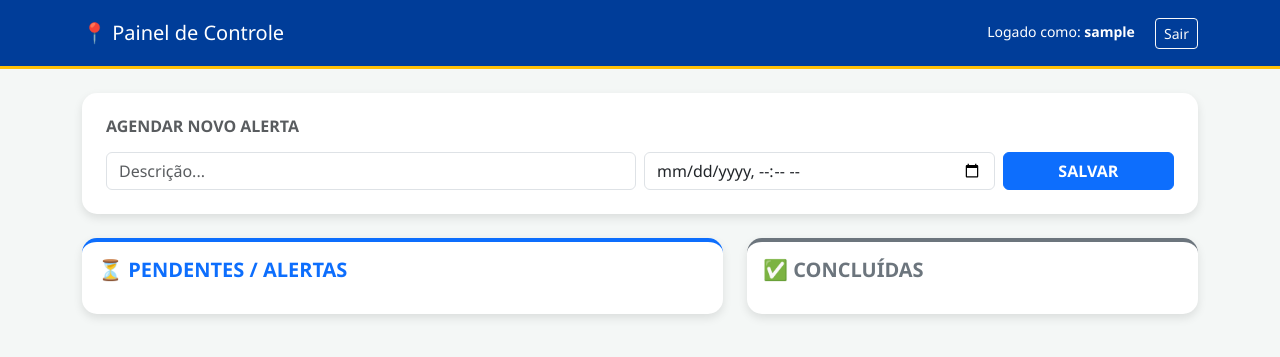
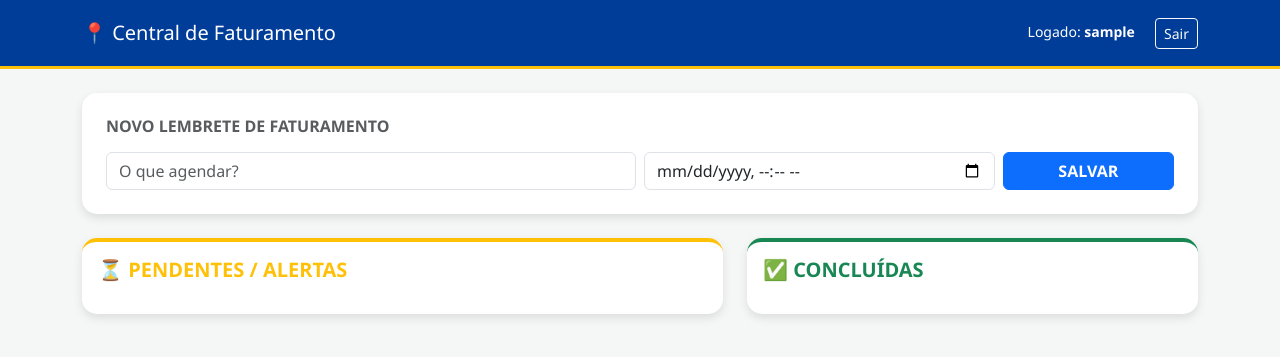
Before and after one commit to DaanielSousa/meu-backend-python, a Flask app: page /painel in a window 1280 px wide. Shown: the top 357 px of the page. Run offline with Flask 3, Linux system fonts and the light colour scheme; the visitor is signed in with stand-in values (Sample User, id 1); data that the repository does not hold is empty.

Commit message:
Update index.html for billing management interface

```diff
--- a/templates/index.html
+++ b/templates/index.html
@@ -3,7 +3,7 @@
 <head>
     <meta charset="UTF-8">
     <meta name="viewport" content="width=device-width, initial-scale=1.0">
-    <title>Central de Faturamento - CBN</title>
+    <title>Gestão Faturamento CBN</title>
     <link href="https://cdn.jsdelivr.net/npm/bootstrap@5.3.0/dist/css/bootstrap.min.css" rel="stylesheet">
     <style>
         body { background-color: #f4f7f6; font-family: 'Segoe UI', sans-serif; }
@@ -16,10 +16,10 @@
 <body>
 
     <nav class="navbar navbar-dark mb-4 p-3">
-        <div class="container d-flex justify-content-between">
-            <span class="navbar-brand h1 m-0">📍 Painel de Controle</span>
+        <div class="container d-flex justify-content-between align-items-center">
+            <span class="navbar-brand h4 m-0">📍 Central de Faturamento</span>
             <div class="text-white">
-                <span class="me-3 small">Logado como: <strong>{{ user_email }}</strong></span>
+                <span class="me-3 small d-none d-md-inline">Logado: <strong>{{ user_email }}</strong></span>
                 <a href="/logout" class="btn btn-outline-light btn-sm">Sair</a>
             </div>
         </div>
@@ -27,9 +27,9 @@
 
     <div class="container">
         <div class="card p-4 mb-4">
-            <h6 class="text-uppercase text-muted fw-bold mb-3">Agendar Novo Alerta</h6>
+            <h6 class="text-uppercase text-muted fw-bold mb-3">Novo Lembrete de Faturamento</h6>
             <div class="row g-2">
-                <div class="col-md-6"><input type="text" id="nova-tarefa" class="form-control" placeholder="Descrição..."></div>
+                <div class="col-md-6"><input type="text" id="nova-tarefa" class="form-control" placeholder="O que agendar?"></div>
                 <div class="col-md-4"><input type="datetime-local" id="data-tarefa" class="form-control"></div>
                 <div class="col-md-2"><button onclick="adicionarTarefa()" class="btn btn-primary w-100 fw-bold">SALVAR</button></div>
             </div>
@@ -37,14 +37,14 @@
 
         <div class="row">
             <div class="col-md-7">
-                <div class="card p-3 mb-4 border-top border-primary border-4">
-                    <h5 class="fw-bold text-primary mb-3">⏳ PENDENTES / ALERTAS</h5>
+                <div class="card p-3 mb-4 border-top border-warning border-4">
+                    <h5 class="fw-bold text-warning mb-3">⏳ PENDENTES / ALERTAS</h5>
                     <div id="lista-ativas"></div>
                 </div>
             </div>
             <div class="col-md-5">
-                <div class="card p-3 border-top border-secondary border-4">
-                    <h5 class="fw-bold text-secondary mb-3">✅ CONCLUÍDAS</h5>
+                <div class="card p-3 border-top border-success border-4">
+                    <h5 class="fw-bold text-success mb-3">✅ CONCLUÍDAS</h5>
                     <div id="lista-historico"></div>
                 </div>
             </div>
@@ -55,6 +55,7 @@
         let alertasVistos = new Set();
 
         async function carregar() {
+            try {
                 const resp = await fetch('/listar');
                 const tarefas = await resp.json();
                 const ativas = document.getElementById('lista-ativas');
@@ -76,28 +77,43 @@
                     `;
 
                     if (t.status === 0) {
+                        // Verifica se chegou o horário
+                        if (t.data === agora && !alertasVistos.has(t.id)) {
+                            alertasVistos.add(t.id);
+                            dispararAlertaAutomatico(t.tarefa, t.id);
+                        } else {
                             ativas.innerHTML += itemHtml;
-                    // Lógica do Alerta
-                    if (t.data === agora && !alertasVistos.has(t.id)) {
-                        dispararSom(t.tarefa);
-                        alertasVistos.add(t.id);
                         }
                     } else {
                         historico.innerHTML += itemHtml;
                     }
                 });
+            } catch (e) { console.log("Erro ao carregar dados."); }
         }
 
-        function dispararSom(msg) {
+        async function dispararAlertaAutomatico(msg, id) {
+            // 1. Toca som
             const audio = new Audio('https://notificationsounds.com/storage/sounds/file-sounds-1148-vibrant.mp3');
-            audio.play().catch(() => console.log("Clique na página para habilitar o áudio."));
-            alert("⏰ AGORA: " + msg);
+            audio.play().catch(() => console.log("Clique na página para ativar áudio."));
+
+            // 2. Alerta visual (trava o código até dar OK)
+            alert("⏰ HORA DO FATURAMENTO: " + msg);
+
+            // 3. Move para concluído no Banco de Dados automaticamente
+            await fetch(`/atualizar_status/${id}`, {
+                method: 'POST',
+                headers: {'Content-Type': 'application/json'},
+                body: JSON.stringify({ status: 1 })
+            });
+
+            // 4. Recarrega a visualização
+            carregar();
         }
 
         async function adicionarTarefa() {
             const t = document.getElementById('nova-tarefa');
             const d = document.getElementById('data-tarefa');
-            if(!t.value || !d.value) return alert("Preencha tudo!");
+            if(!t.value || !d.value) return alert("Preencha descrição e data!");
 
             const dataFormatada = new Date(d.value).toLocaleString('pt-BR', {day:'2-digit', month:'2-digit', year:'numeric', hour:'2-digit', minute:'2-digit'}).replace(',', '');
 
@@ -119,7 +135,7 @@
         }
 
         carregar();
-        setInterval(carregar, 20000); // Atualiza a cada 20 seg
+        setInterval(carregar, 15000); // Atualiza a cada 15 seg
     </script>
 </body>
 </html>
```
Lines whose indentation alone changed are shown as unchanged.
